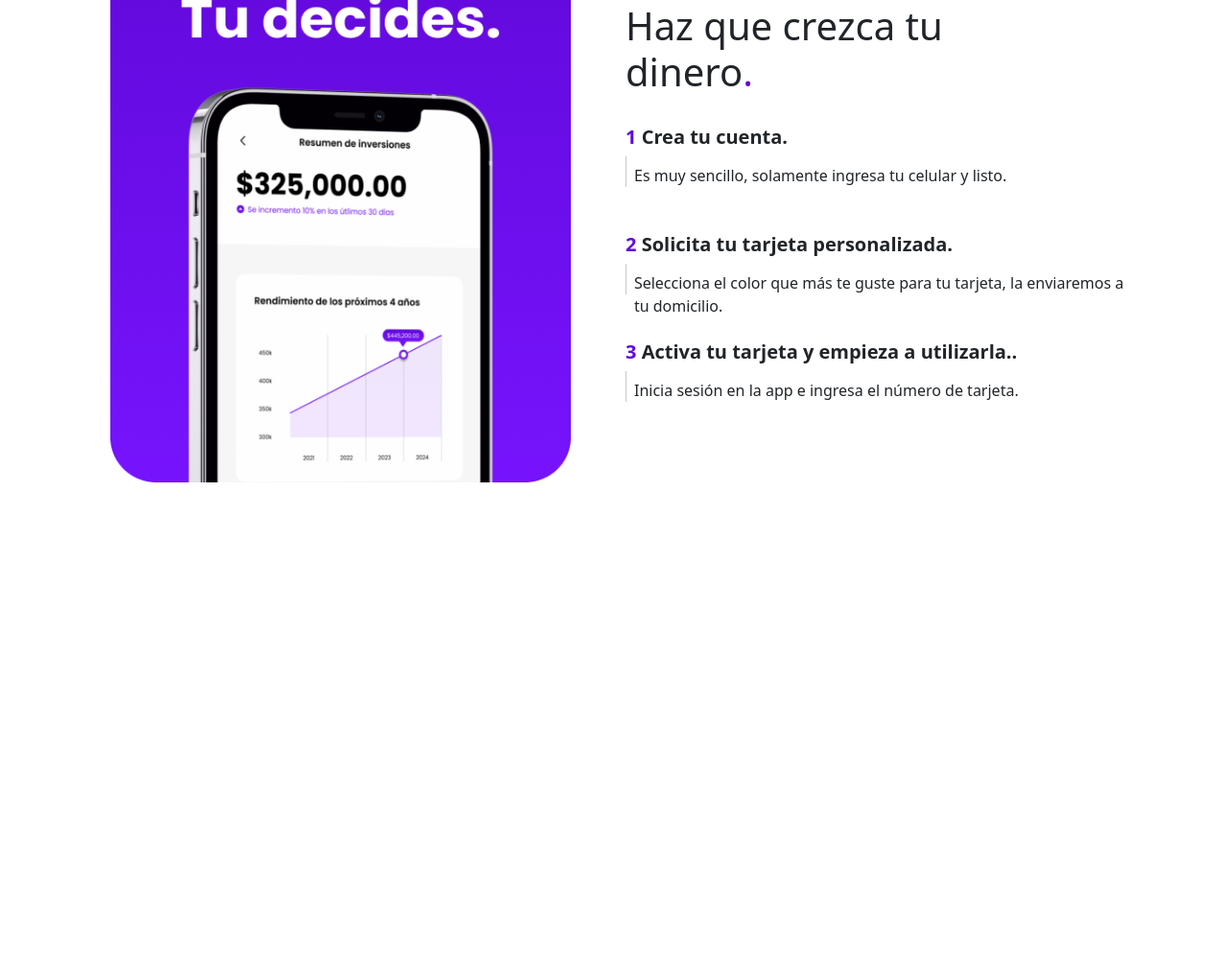
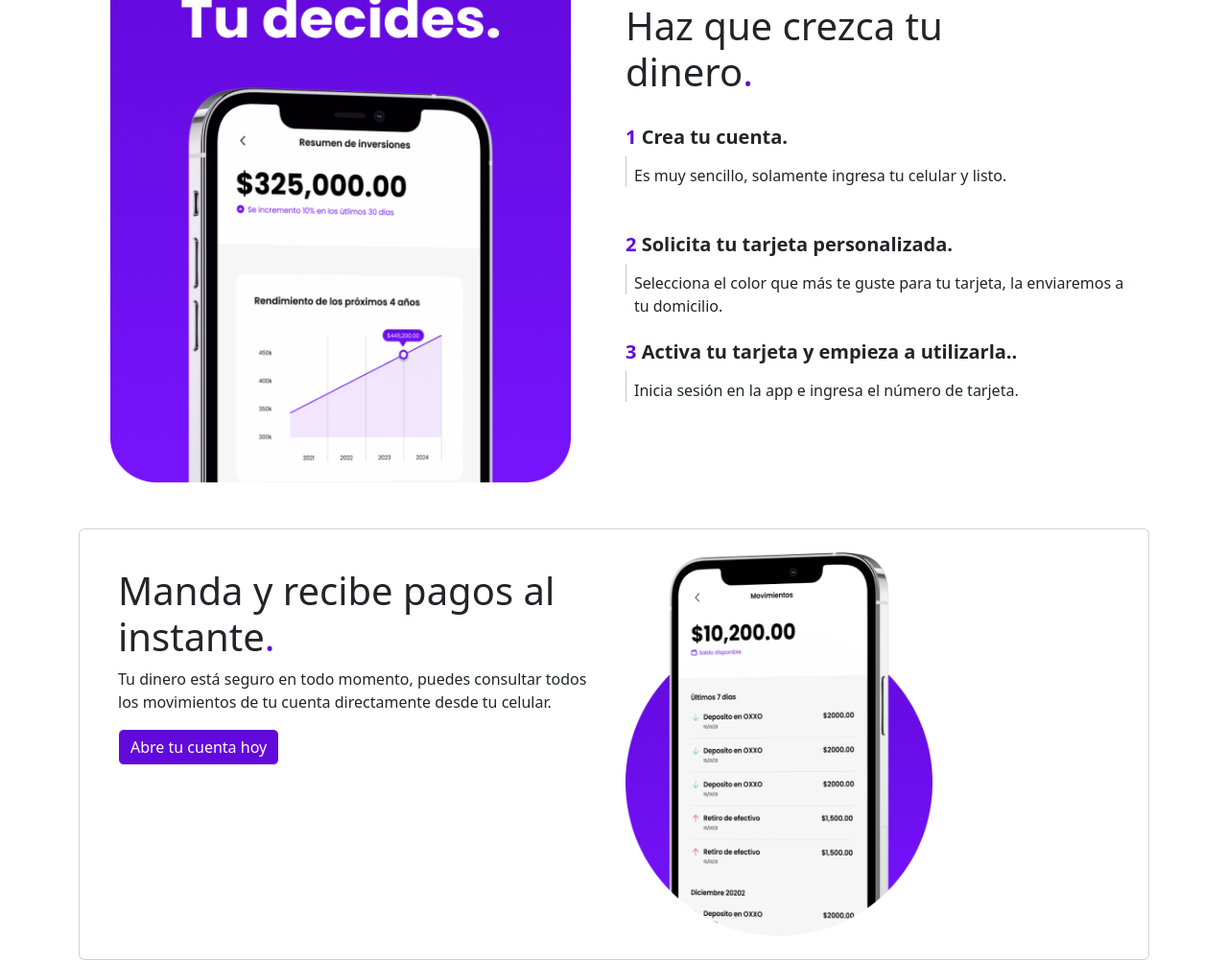
Before and after one commit to JHONDRASCODE/Banca_Digital, a plain HTML site: page index.html in a window 1280 px wide. Shown: the part 461-1462 px from the top of the page at 96% size. Before the commit the page ends 964 px from the top, so only its background shows below. Drawn offline with nearby package versions, Linux system fonts and the light colour scheme.

Commit message:
se iso lo que se pudo

```diff
--- a/css/style.css
+++ b/css/style.css
@@ -30,7 +30,3 @@
     color: var(--primary);
 
 }
-
-#xxx{
-    background-color: var(--grey);
-}
--- a/index.html
+++ b/index.html
@@ -60,7 +60,7 @@
             <a href="#"><img src="/img/logo-playstore.svg" alt="Google Play"></a>
           </div>
         </div>
-        <div class="col-sm-5 offset-sm-2 col-md-6 offset-md-0" id="xxx"   id="pmm"><img src="/Img/phone.png" class="img-fluid"
+        <div class="col-sm-5 offset-sm-2 col-md-6 offset-md-0" id="pmm"><img src="/Img/phone.png" class="img-fluid"
             alt="..."></div>
       </div>
     </div>
@@ -105,9 +105,29 @@
   </div>
 
 
+
+  <div class="container mt-5">
+    <div class="card custom-container p-4 ">
+        <div class="row no-gutters">
+
+            <div class="col-md-6">
+                <div class="card-body">
+                    <h1 class="card-title-fs-1">Manda y recibe pagos al instante<span class="mm">.</span></h1>
+                    <p class="card-text">Tu dinero está seguro en todo momento, puedes consultar todos los movimientos de tu cuenta directamente desde tu celular.</p>
+                    <button href="#" class="btn btn-primary">Abre tu cuenta hoy</button>
+                </div>
+              </div>
+              <div class="col-md-6">
+                <img src="/img/image-2.png" class="card-img custom-image" alt="Imagen de cuenta" style="height: 25rem; width: 20rem; ">
+            </div>
+        </div>
+    </div>
+</div>
+
+
   <script src="https://cdn.jsdelivr.net/npm/bootstrap@5.3.3/dist/js/bootstrap.bundle.min.js"
     integrity="sha384-YvpcrYf0tY3lHB60NNkmXc5s9fDVZLESaAA55NDzOxhy9GkcIdslK1eN7N6jIeHz"
     crossorigin="anonymous"></script>
+
 </body>
-
 </html>
```
